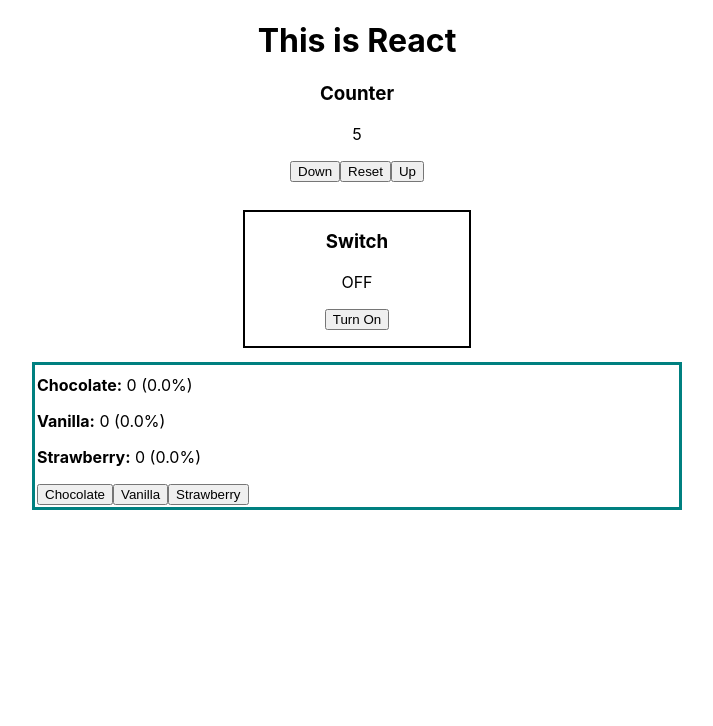
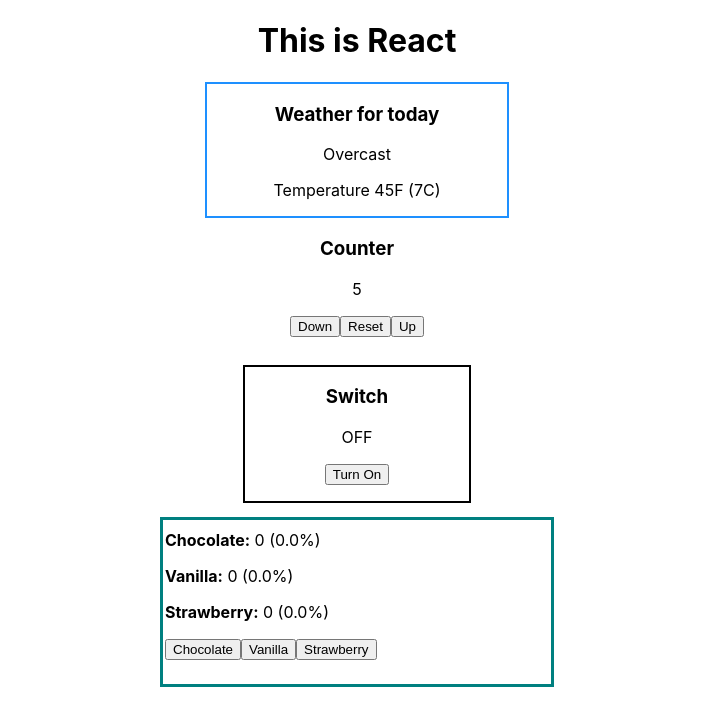
Before and after one commit to elzast/react-ws, a React (Create React App) app: page / in a window 1280 px wide. Shown: the top 726 px of the page, without its empty margins (283-996 px from the left). Built offline with nearby package versions, Linux system fonts and the light colour scheme.

Commit message:
Weather component up to date

```diff
--- a/src/App.js
+++ b/src/App.js
@@ -2,11 +2,13 @@
 import Counter from "./components/Counter";
 import Switch from "./components/Switch";
 import Votes from "./components/Votes";
+import Weather from "./components/Weather";
 
 function App() {
   return (
     <div className="App">
       <h1>This is React</h1>
+      <Weather time="today" conditions="Overcast" tempF="45" />
       <Counter />
       <Switch />
       <Votes />
--- a/src/components/Votes.css
+++ b/src/components/Votes.css
@@ -1,5 +1,6 @@
 .Votes {
-  width: 50%;
+  width: 30vw;
+  height: 20vh;
   border: 3px solid teal;
   padding: 2px;
   margin: 2px auto;
--- /dev/null
+++ b/src/components/Weather.css
@@ -0,0 +1,6 @@
+.Weather {
+  border: 2px solid dodgerblue;
+  width: 300px;
+  margin: 10px auto;
+  text-align: center;
+}
--- /dev/null
+++ b/src/components/Weather.js
@@ -0,0 +1,16 @@
+import "./Weather.css";
+
+function Weather({ time, conditions, tempF }) {
+  const tempC = Math.round(((tempF - 32) * 5) / 9);
+  return (
+    <div className="Weather">
+      <h3>Weather for {time}</h3>
+      <p>{conditions}</p>
+      <p>
+        Temperature {tempF}F ({tempC}C)
+      </p>
+    </div>
+  );
+}
+
+export default Weather;
```
